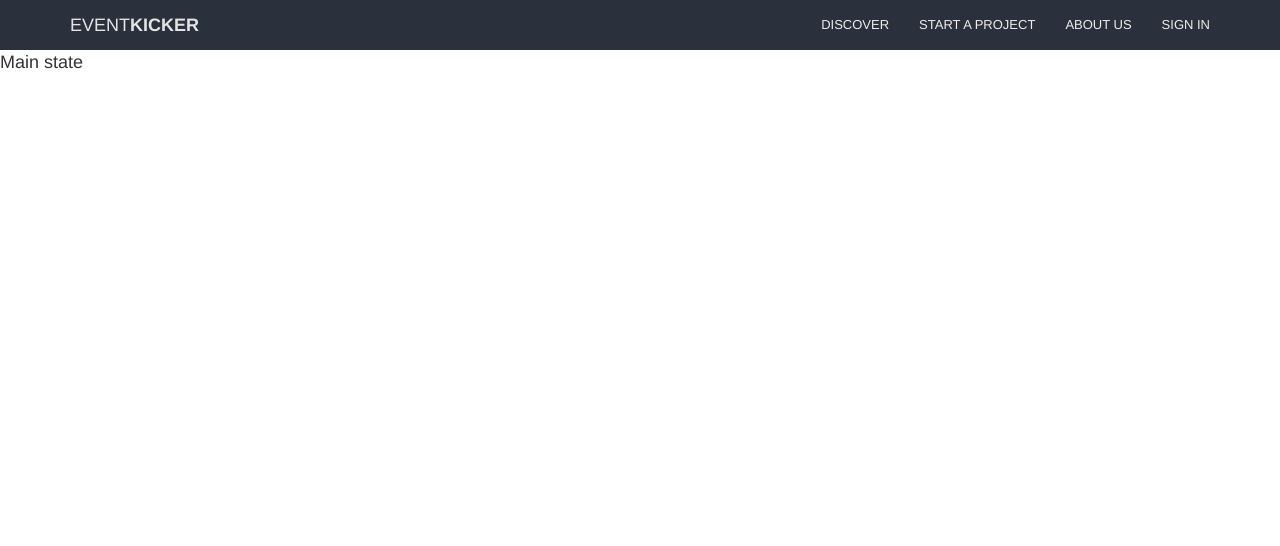
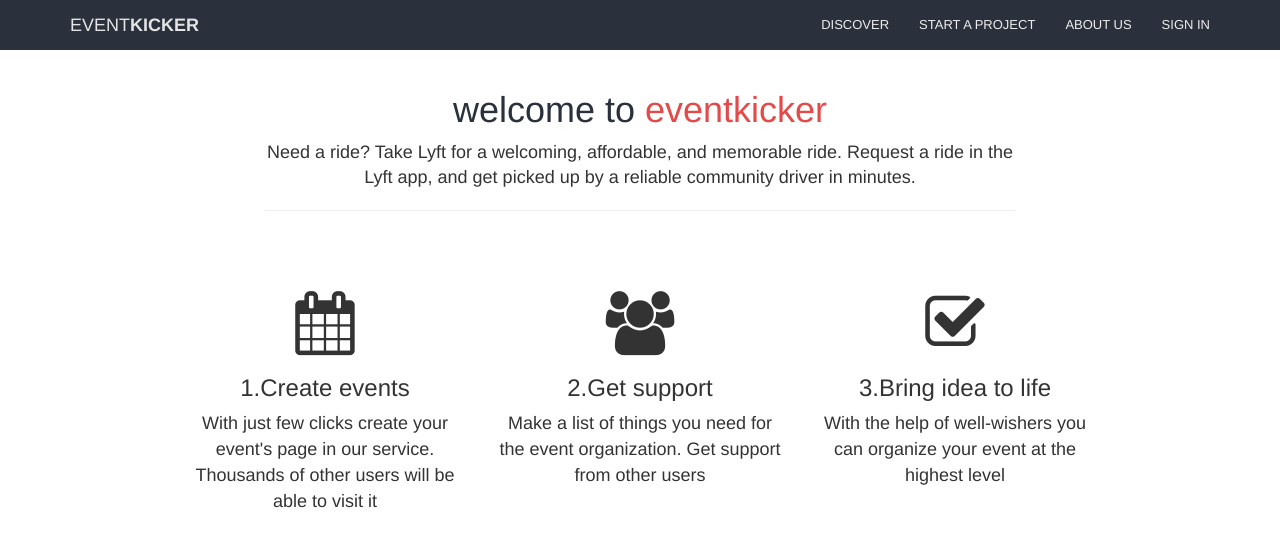
Before and after one commit to StartDownKPI/EventKicker_Frontend, a website: page app/index.html in a window 1280 px wide. Drawn offline with nearby package versions, Linux system fonts and the light colour scheme; some packages are replaced by stand-ins of ours; files that its build step writes are made by us from their sources.

Commit message:
Basic main view. Font-awesome

```diff
--- a/app/index.html
+++ b/app/index.html
@@ -13,6 +13,7 @@
     <!-- endbuild -->
     <!-- build:css(.tmp) styles/main.css -->
     <link rel="stylesheet" href="styles/main.css">
+	<link rel="stylesheet" href="https://maxcdn.bootstrapcdn.com/font-awesome/4.4.0/css/font-awesome.min.css">
     <!-- endbuild -->
   </head>
   <body ng-app="ekApp">
--- a/app/views/main.html
+++ b/app/views/main.html
@@ -1 +1,44 @@
-<p>Main state</p>
+<div class="container">
+
+	<!-- Welcome Block begin -->
+	<div class="row" style="margin-bottom: 60px;" >
+		<div class="col-md-8 col-md-offset-2">
+			<div class="page-header text-center">
+				<h1>welcome to <span style="color:#e34b4b">eventkicker</span></h1>
+				<p>
+					Need a ride? Take Lyft for a welcoming, affordable, and memorable ride. Request a ride in the Lyft app, and get picked up by a reliable community driver in minutes.
+				</p>
+			</div>
+		</div>
+	</div>
+	<!-- Welcome Block end -->
+
+
+	<!-- Features Block begin -->
+	<div class="row features">
+		<div class="col-md-10 col-md-offset-1 col-sm-12 col-xs-12">
+			<div class="col-md-4 col-sm-4 col-xs-6">
+				<div class="text-center">
+					<i class="fa fa-calendar"></i>
+					<h3>1.Create events</h3>
+					<p>With just few clicks create your event's page in our service. Thousands of other users will be able to visit it </p>
+				</div>
+			</div>
+			<div class="col-md-4 col-sm-4 col-xs-6">
+				<div class="text-center">
+					<i class="fa fa-users"></i>
+					<h3>2.Get support</h3>
+					<p>Make a list of things you need for the event organization. Get support from other users</p>
+				</div>
+			</div>
+			<div class="col-md-4 col-sm-4 col-xs-12">
+				<div class="text-center">
+					<i class="fa fa-check-square-o"></i>
+					<h3>3.Bring idea to life</h3>
+					<p>With the help of well-wishers you can organize your event at the highest level</p>
+				</div>
+			</div>
+		</div>
+	</div>
+</div>
+	<!-- Features Block end -->
--- a/bower.json
+++ b/bower.json
@@ -9,7 +9,8 @@
     "angular-resource": "^1.4.0",
     "angular-sanitize": "^1.4.0",
     "angular-touch": "^1.4.0",
-    "angular-ui-router": "~0.2.15"
+    "angular-ui-router": "~0.2.15",
+    "font-awesome": "~4.4.0"
   },
   "devDependencies": {
     "angular-mocks": "^1.4.0"
```
